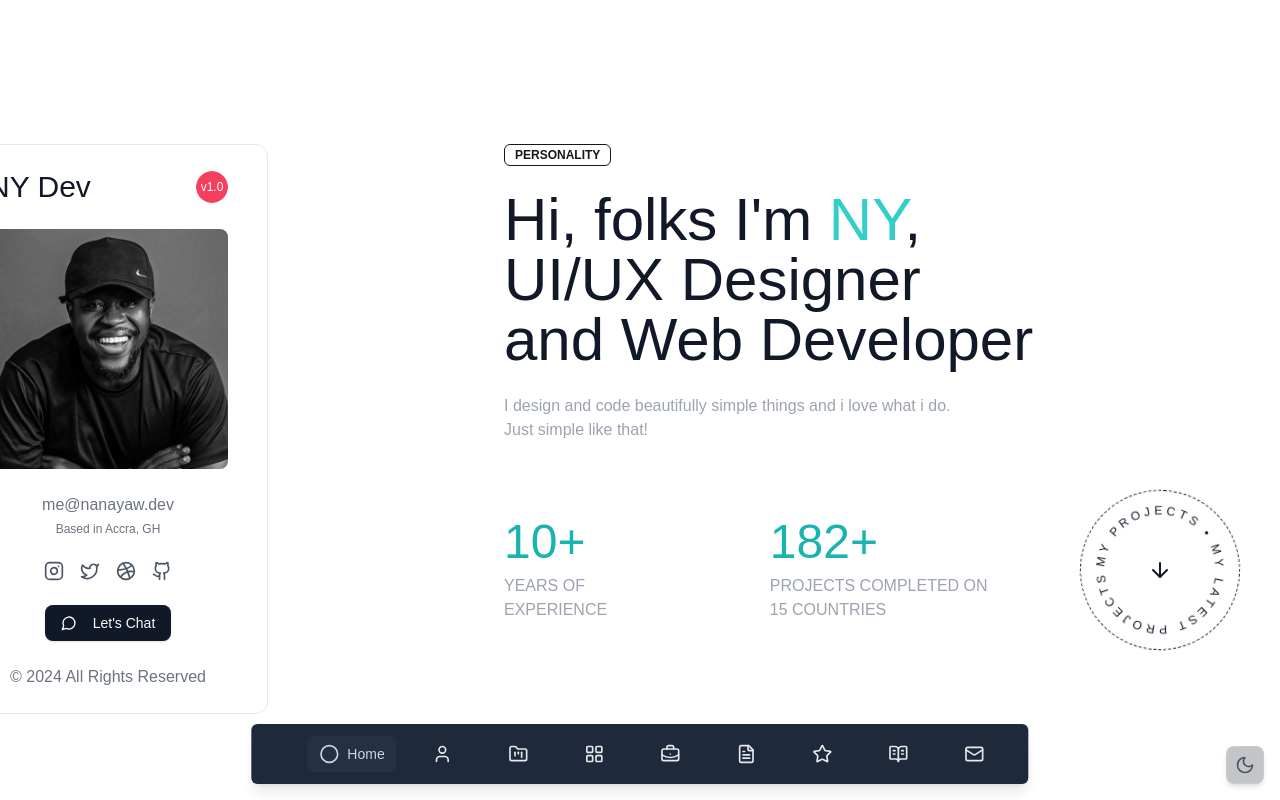
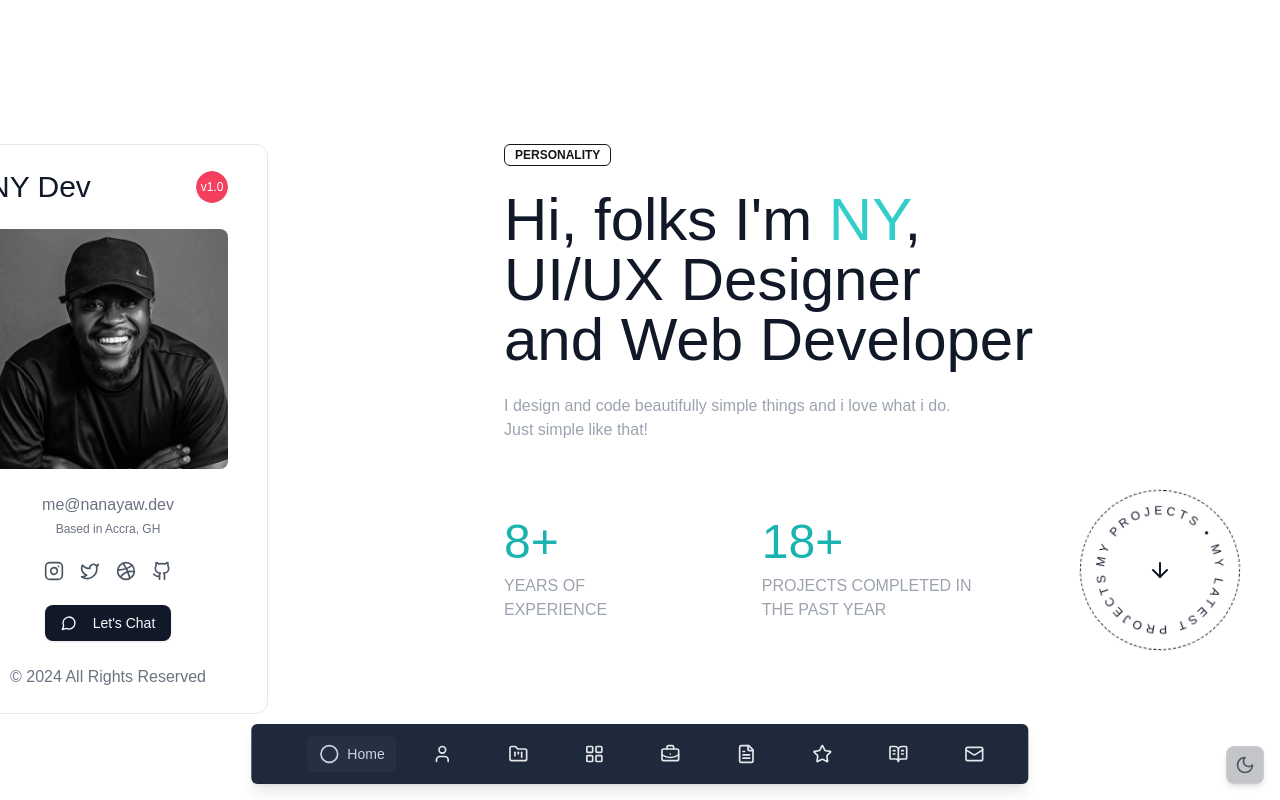
Before and after one commit to nanayawdev/nanayaw.dev, a React (Vite) app: page / in a window 1280 px wide. Shown: the top 800 px of the page. Built offline with nearby package versions, Linux system fonts and the light colour scheme; no server answers; the database is empty.

Commit message:
Update Home component statistics: change years of experience from '10+' to '8+' and modify project completion details to reflect '18+' projects completed in the past year for improved accuracy.

```diff
--- a/src/pages/Home.jsx
+++ b/src/pages/Home.jsx
@@ -28,12 +28,12 @@ const Home = () => {
       <div className="flex flex-col sm:flex-row items-start sm:items-center justify-between w-full gap-8 sm:gap-0">
         <div className="grid grid-cols-2 gap-6 sm:gap-12">
           <div>
-            <h2 className="text-4xl sm:text-5xl font-medium text-riptide-500">10+</h2>
+            <h2 className="text-4xl sm:text-5xl font-medium text-riptide-500">8+</h2>
             <p className="text-gray-400 mt-2 text-sm sm:text-base">YEARS OF<br />EXPERIENCE</p>
           </div>
           <div>
-            <h2 className="text-4xl sm:text-5xl font-medium text-riptide-500">182+</h2>
-            <p className="text-gray-400 mt-2 text-sm sm:text-base">PROJECTS COMPLETED ON<br />15 COUNTRIES</p>
+            <h2 className="text-4xl sm:text-5xl font-medium text-riptide-500">18+</h2>
+            <p className="text-gray-400 mt-2 text-sm sm:text-base">PROJECTS COMPLETED IN<br />THE PAST YEAR</p>
           </div>
         </div>
         <RotatingText className="hidden sm:block" />
```
